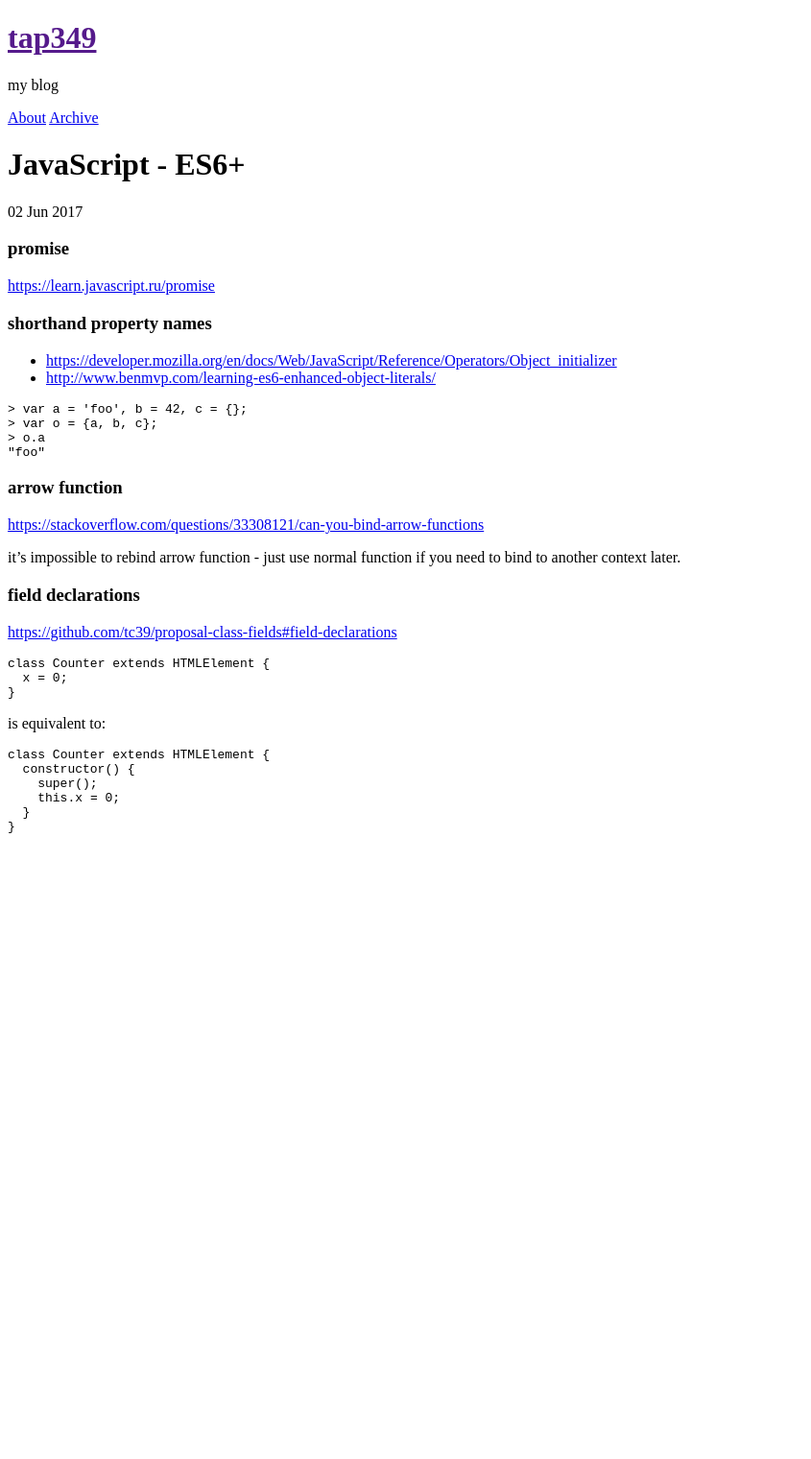
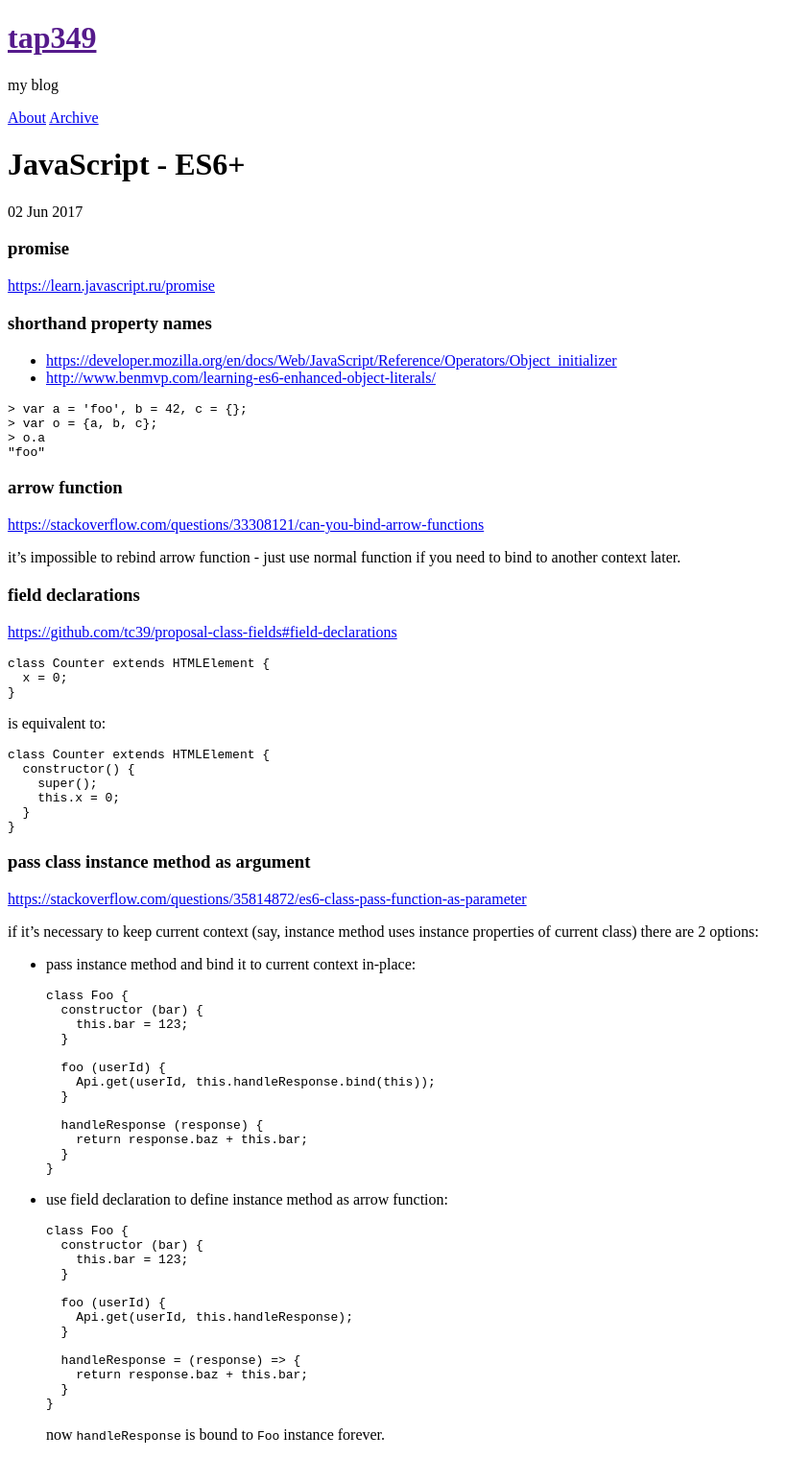
Before and after one commit to tap349/tap349.github.io, a Jekyll site: the page built from _posts/2017-06-02-javascript-es6+.md, in a window 1280 px wide. Shown: the whole page at 96% size, without its empty margins (0-845 px from the left). Built offline with Jekyll 4.4.1, drawn with Linux system fonts in a browser that asks for light colours; before the commit the page ends 900 px from its top, so only the background shows below that.

Commit message:
update 2017-06-09_16:41:20

````diff
--- a/_posts/2017-06-02-javascript-es6+.md
+++ b/_posts/2017-06-02-javascript-es6+.md
@@ -51,3 +51,48 @@ class Counter extends HTMLElement {
   }
 }
 ```
+
+### pass class instance method as argument
+
+<https://stackoverflow.com/questions/35814872/es6-class-pass-function-as-parameter>
+
+if it's necessary to keep current context (say, instance method uses instance
+properties of current class) there are 2 options:
+
+- pass instance method and bind it to current context in-place:
+
+  ```javascript
+  class Foo {
+    constructor (bar) {
+      this.bar = 123;
+    }
+
+    foo (userId) {
+      Api.get(userId, this.handleResponse.bind(this));
+    }
+
+    handleResponse (response) {
+      return response.baz + this.bar;
+    }
+  }
+  ```
+
+- use field declaration to define instance method as arrow function:
+
+  ```javascript
+  class Foo {
+    constructor (bar) {
+      this.bar = 123;
+    }
+
+    foo (userId) {
+      Api.get(userId, this.handleResponse);
+    }
+
+    handleResponse = (response) => {
+      return response.baz + this.bar;
+    }
+  }
+  ```
+
+  now `handleResponse` is bound to `Foo` instance forever.
````
